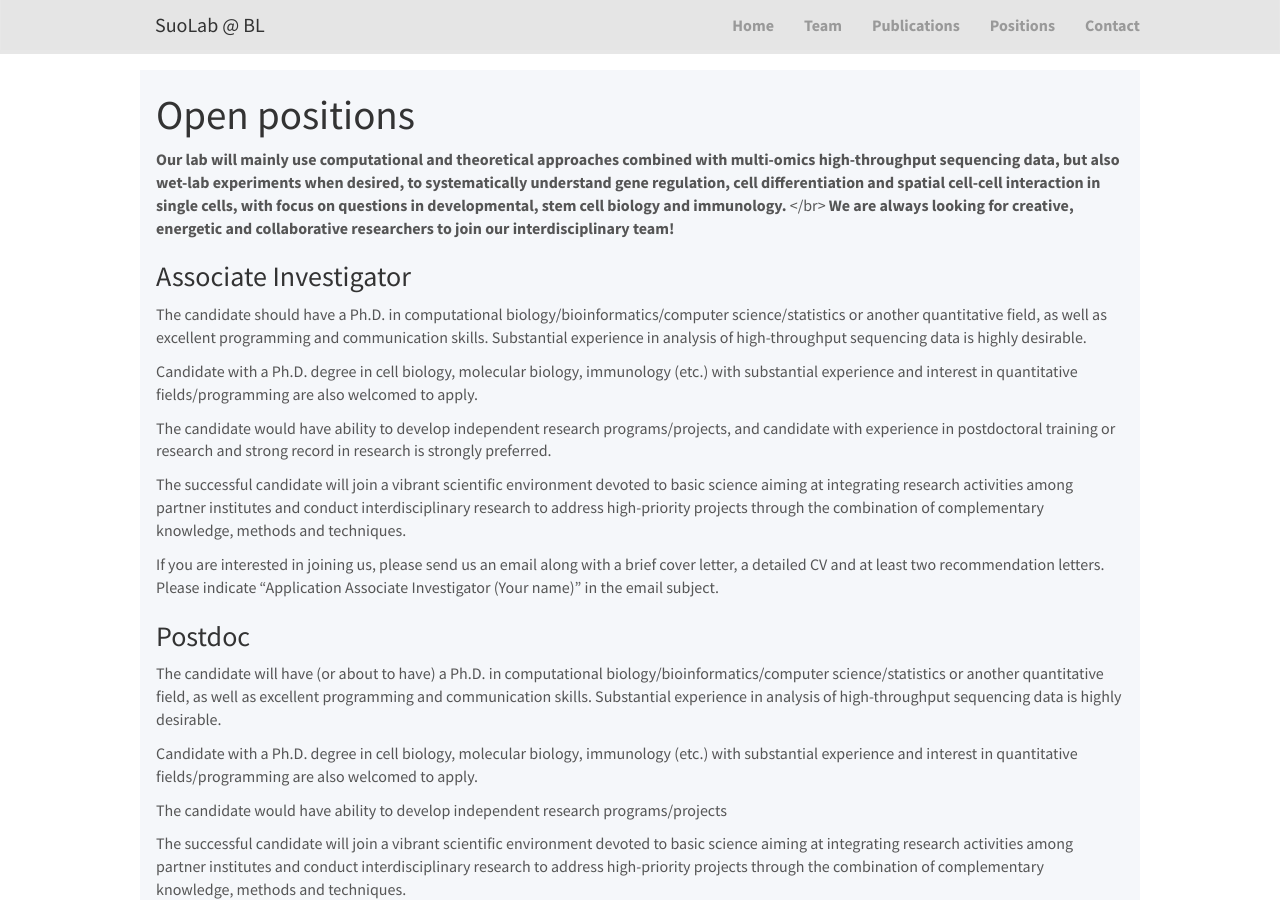
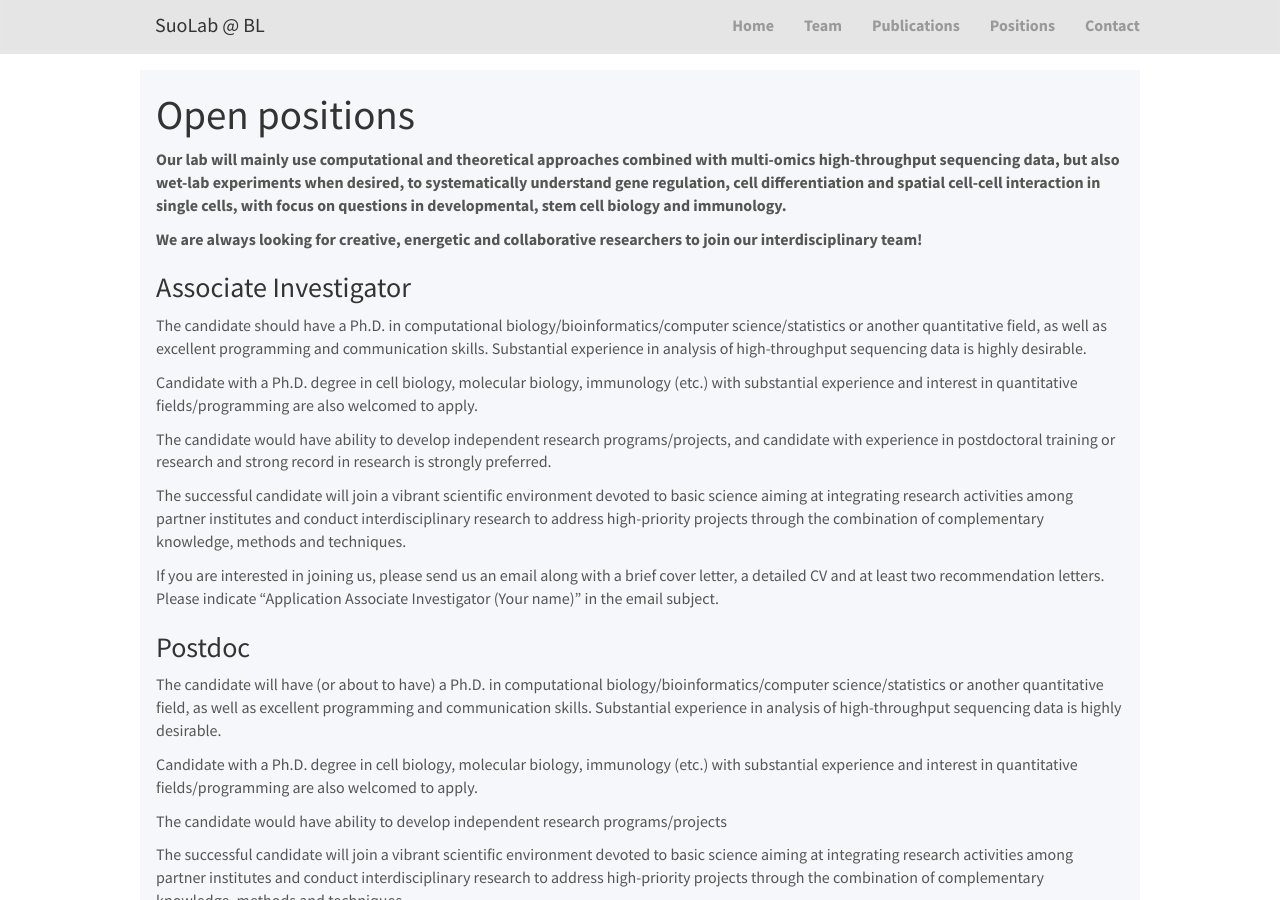
Before and after one commit to suoshengbao/suoshengbao.github.io, a Jekyll site: the page built from _pages/openings.md, in a window 1280 px wide and 900 px high. Built offline with Jekyll 4.4.1, drawn with Linux system fonts in a browser that asks for light colours; nearby versions of some CDN libraries.

```diff
--- a/_pages/openings.md
+++ b/_pages/openings.md
@@ -8,8 +8,8 @@ permalink: /positions
 
 # Open positions
 
-**Our lab will mainly use computational and theoretical approaches combined with multi-omics high-throughput sequencing data, but also wet-lab experiments when desired, to systematically understand gene regulation, cell differentiation and spatial cell-cell interaction in single cells, with focus on questions in developmental, stem cell biology and immunology.** </br>
-**We are always looking for creative, energetic and collaborative researchers to join our interdisciplinary team!**
+<p>**Our lab will mainly use computational and theoretical approaches combined with multi-omics high-throughput sequencing data, but also wet-lab experiments when desired, to systematically understand gene regulation, cell differentiation and spatial cell-cell interaction in single cells, with focus on questions in developmental, stem cell biology and immunology.** </p>
+<p>**We are always looking for creative, energetic and collaborative researchers to join our interdisciplinary team!**</p>
 
 
 ### Associate Investigator
```
